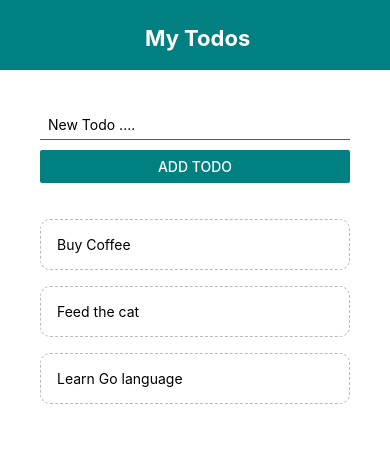
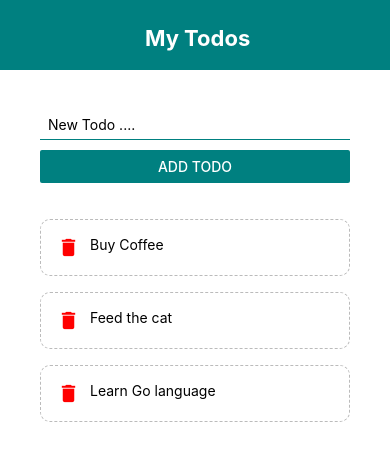
Before and after one commit to rai8/react-native-intro, a React Native app: screen / in a window 390 px wide. Shown: the top 460 px of the page. Built offline with nearby package versions, Linux system fonts and the light colour scheme.

Commit message:
adding icons

```diff
--- a/components/TodoItem.js
+++ b/components/TodoItem.js
@@ -1,10 +1,14 @@
 import React from 'react'
-import { StyleSheet, Text, TouchableOpacity } from 'react-native'
+import { StyleSheet, Text, TouchableOpacity, View } from 'react-native'
+import { MaterialIcons } from '@expo/vector-icons'
 
 const TodoItem = ({ item, pressHandler }) => {
   return (
     <TouchableOpacity onPress={() => pressHandler(item.key)}>
-      <Text style={styles.item}>{item.text}</Text>
+      <View style={styles.item}>
+        <MaterialIcons name='delete' color='red' size={23} />
+        <Text style={styles.itemText}>{item.text}</Text>
+      </View>
     </TouchableOpacity>
   )
 }
@@ -17,6 +21,10 @@
     borderWidth: 1,
     borderStyle: 'dashed',
     borderRadius: 10,
+    flexDirection: 'row',
+  },
+  itemText: {
+    marginLeft: 10,
   },
 })
 export default TodoItem
```
